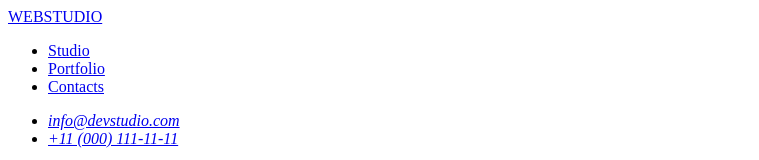
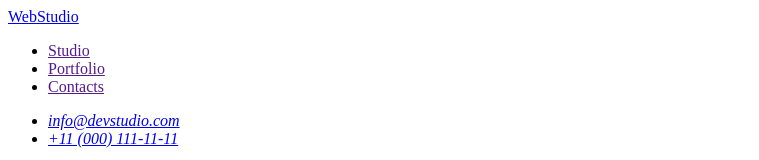
Before and after one commit to vfesik/goit-markup-hw-01, a plain HTML site: page index.html in a window 1280 px wide. Shown: the top 160 px of the page, without its empty margins (0-759 px from the left). Drawn offline with Linux system fonts and the light colour scheme.

Commit message:
correction home work 2

```diff
--- a/index.html
+++ b/index.html
@@ -9,11 +9,11 @@
   <body>
     <header>
       <nav>
-        <a href="./index.html">WEBSTUDIO</a>
+        <a href="./index.html">WebStudio</a>
         <ul>
-          <li><a href="#">Studio</a></li>
-          <li><a href="#">Portfolio</a></li>
-          <li><a href="#">Contacts</a></li>
+          <li><a href="">Studio</a></li>
+          <li><a href="">Portfolio</a></li>
+          <li><a href="">Contacts</a></li>
         </ul>
       </nav>
       <address>
@@ -147,7 +147,7 @@
     </main>
 
     <footer>
-      <a href="./index.html">WEBSTUDIO</a>
+      <a href="./index.html">WebStudio</a>
       <p>
         Increase the flow of customers and sales for your business with digital
         marketing & growth solutions.
```
